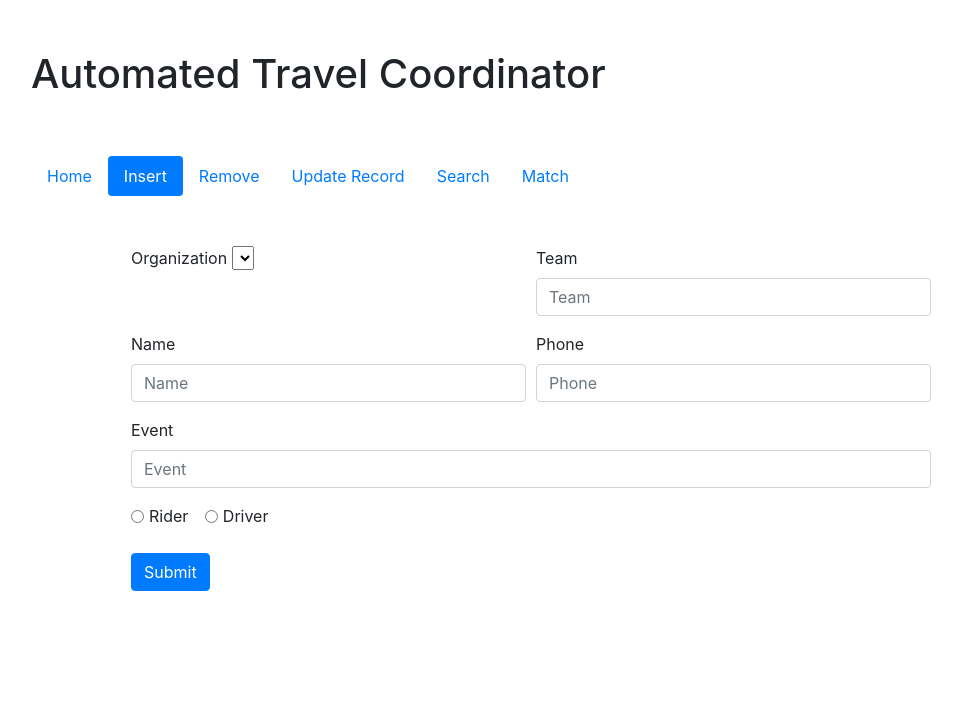
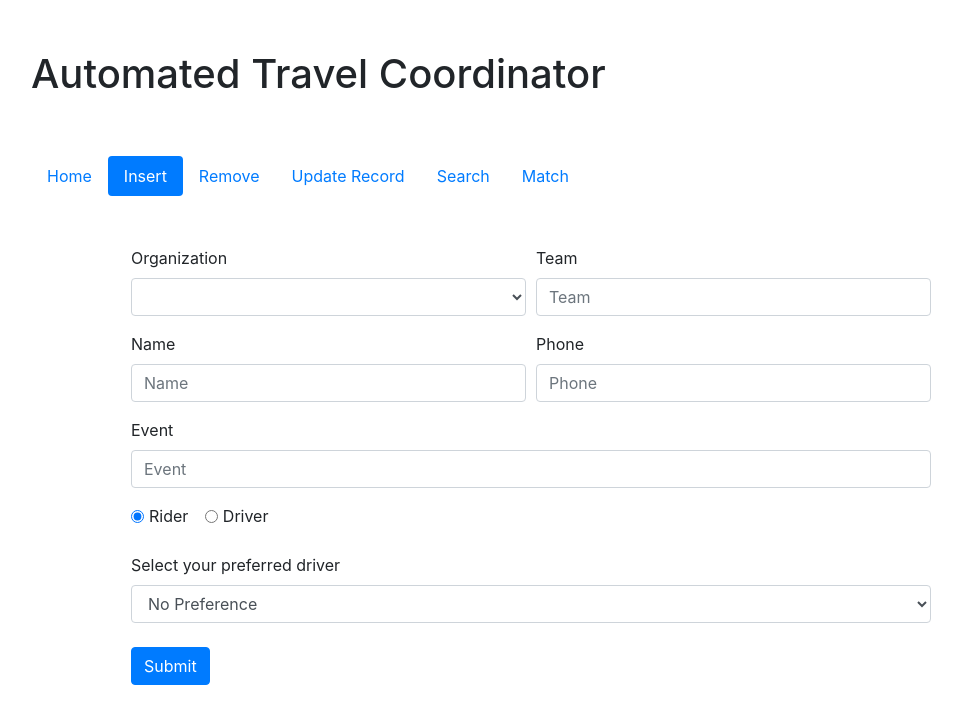
Before and after one commit to jmgamer12/CarFinder, a Django app: page /insert/ in a window 1280 px wide. Shown: the top 724 px of the page, without its empty margins (109-1071 px from the left). Run offline with Django 3.2, Linux system fonts and the light colour scheme; data that the repository does not hold is empty; some libraries are stand-ins or nearby versions.

Commit message:
Updated insert

```diff
--- a/FindCar/views.py
+++ b/FindCar/views.py
@@ -43,6 +43,8 @@
 
         add_org_list(org_list)
 
+        #cursor.execute("SELECT * FROM Driver NATURAL JOIN Person")
+
         #p1 = PersonTup(result_set[0], result_set[1], result_set[2], result_set[3], result_set[4], result_set[5])
         #print(result_set)
     except my.DataError:
@@ -52,38 +54,49 @@
     except:
         print("Unknown Error")
 
-    context = {'items': org_list_final, "insert_page": "active"}
+    drivers = getDrivers()
+    context = {'items': org_list_final, "insert_page": "active", 'drivers': drivers}
     return render(request, 'insert.html', context)
 
 
 def add_org_list(org_list):
     global org_list_final
     for i in org_list:
-        print(i[1])
-        org_list_final.append(i[1])
+       # print(i[1])
+        org_list_final.append(i)
     org_list_final = list(OrderedDict.fromkeys(org_list_final))
-    print(org_list_final)
+   # print(org_list_final)
 
 
 def submission(request):
 
     cursor = connection.cursor()
     global PID, org_idd, org_list_final, org_list
-    print("form submitted -- debug")
+    #print("form submitted -- debug")
     form = None
     if request.method == 'POST':
         form = request.POST.copy()
-    print("FormType", form)
+    #print("FormType", form)
 
 
     o_name = request.POST.get("org_select", '')
     o_add_name = request.POST.get("inputOrg", '')
     p_name = request.POST.get('personName')
-    print("Person Name", p_name)
+    #print("Person Name", p_name)
     p_phone = request.POST.get("inputPhone", '')
     p_team = request.POST.get("teamInput", '')
 
-    departTime= ""
+    #check radio button status
+    radioDR = request.POST.get('riderSelect')
+    if radioDR == 'driver':
+        # new driver to db
+        d_car = request.POST.get('inputCar')
+        d_carspl = d_car.split(' ')
+        d_numSeats = request.POST.get('inputSeats')
+        cursor.execute("INSERT INTO findcar_car (numSeats, timeDepart, make, model, year) VALUES ('{}', '{}', '{}', '{}', '{}')".format(d_numSeats, '0000-00-00 00:00:00', d_carspl[1], d_carspl[2], d_carspl[0]))
+        connection.commit()
+
+
     if (o_add_name != ""):
         org_list_final.append(o_add_name)
         cursor.execute(
@@ -97,12 +110,30 @@
     connection.commit()
     #person = Person(p_name=p_name, phone=p_phone, team=p_team)
 
-    cursor.execute("INSERT INTO findcar_person (p_name, phone, team, departTime, isDriver, org_id) VALUES ('{}', '{}', '{}', '{}', '{}', '{}')".format(p_name, p_phone, p_team, departTime, 0, org_idd))
+    cursor.execute("INSERT INTO findcar_person (p_name, phone, team, departTime, isDriver, org_id) VALUES ('{}', '{}', '{}', '{}', '{}', '{}')".format(p_name, p_phone, p_team, '', 0, org_idd))
     connection.commit()
-    #person.save()
+
+    #get id of inserted person
+    cursor.execute("SELECT id FROM findcar_person WHERE p_name = '{}'".format(p_name))
+    person_id = cursor.fetchone()[0]
+
+    if radioDR == 'driver':
+        # adds connection to driver subclass
+        cursor.execute("SELECT id FROM findcar_car WHERE numSeats = '{}' AND make = '{}'".format(d_numSeats, d_carspl[1]))
+        car_id = cursor.fetchone()[0]
+        #print('person id = ', person_id, ' car id = ', car_id)
+        cursor.execute("INSERT INTO findcar_driver (CID_id, PID_id) VALUES ('{}', '{}')".format(car_id, person_id))
+    else:
+        # adds connection to rider subclass
+        r_prefDrive = request.POST.get('inputPref')
+        r_drivername = r_prefDrive.split(" -- ")
+        cursor.execute("SELECT id FROM findcar_person WHERE p_name = '{}'".format(r_drivername[0]))
+        r_driverid = cursor.fetchone()[0]
+        cursor.execute("INSERT INTO findcar_rider (preferredDriver, PID_id) VALUES ('{}', '{}')".format(r_driverid, person_id))
 
     refill_org_list(org_list_final)
-    context = {"insert_page": "active", 'items': org_list_final}
+    drivers = getDrivers()
+    context = {"insert_page": "active", 'items': org_list_final, 'drivers': drivers}
     return render(request, 'insert.html', context)
 
 
@@ -116,6 +147,19 @@
         org_list_temp.append(org_i)
     add_org_list(org_list_temp)
 
+def getDrivers():
+    cursor = connection.cursor()
+    cursor.execute("SELECT p.p_name, p.phone, p.team, c.numSeats, o.org_name from findcar_driver d LEFT JOIN findcar_person p ON d.PID_id = p.id LEFT JOIN findcar_car c ON d.CID_id = c.id LEFT JOIN findcar_organization o ON p.org_id = o.id;")
+    drivers = cursor.fetchall()
+    driTup = namedtuple('driTup', 'name')
+    driver_default = driTup("No Preference")
+    driver_final = [driver_default]
+    for driver in drivers:
+        drive_temp = "{} -- Organization: {} -- Team: {} -- Number of Seats: {}".format(driver[0], driver[4], driver[2], driver[3])
+        drive_temp2 = driTup(drive_temp)
+        driver_final.append(drive_temp2)
+    return driver_final
+
 
 # DELETE functionality
 def remove(request):
@@ -126,7 +170,7 @@
 def remove_person(request):
     cursor = connection.cursor()
     p_name = request.POST.get('removeInput')
-    print("Person Name", p_name)
+    #print("Person Name", p_name)
     cursor.execute("SELECT * FROM findcar_person WHERE p_name='{}'".format(p_name))
     try:
         result_set = cursor.fetchone()[0]
--- a/Templates/insert.html
+++ b/Templates/insert.html
@@ -7,8 +7,8 @@
             <div class="form-row">
                 <div class="form-group col-md-6">
                     <label for="inputOrg">Organization</label>
-                    <select name="org_select">
-                        {%  for entry in items %}
+                    <select class="form-control" name="org_select">
+                        {% for entry in items %}
                         <option value="{{ entry.id }}">{{ entry.org_name }}</option>
                         {% endfor %}
                     </select>
@@ -34,7 +34,7 @@
                 <input type="text" class = "form-control" id="inputEvent" placeholder="Event">
             </div>
             <div class="form-check form-check-inline">
-                <input class="form-check-input" type="radio" name="riderSelect" id="radioRider" value="rider">
+                <input class="form-check-input" type="radio" name="riderSelect" id="radioRider" value="rider" checked="checked">
                 <label class="form-check-label" for="radioRider">Rider</label>
             </div>
             <div class="form-check form-check-inline">
@@ -42,6 +42,15 @@
                 <label class="form-check-label" for="radioDriver">Driver</label>
             </div>
             <div id="form-extension"></div>
+            <div id="riderDiv">
+                <br>
+                <label>Select your preferred driver</label>
+                <select class="form-control" name="inputPref">
+                    {% for driver in drivers %}
+                    <option>{{ driver.name }}</option>
+                    {% endfor %}
+                </select>
+            </div>
             <br>
             <button type="submit" class="btn btn-primary">Submit</button>
         </form>
```
Also changed, not shown: Templates/js/main.js (+11 -9 lines).
